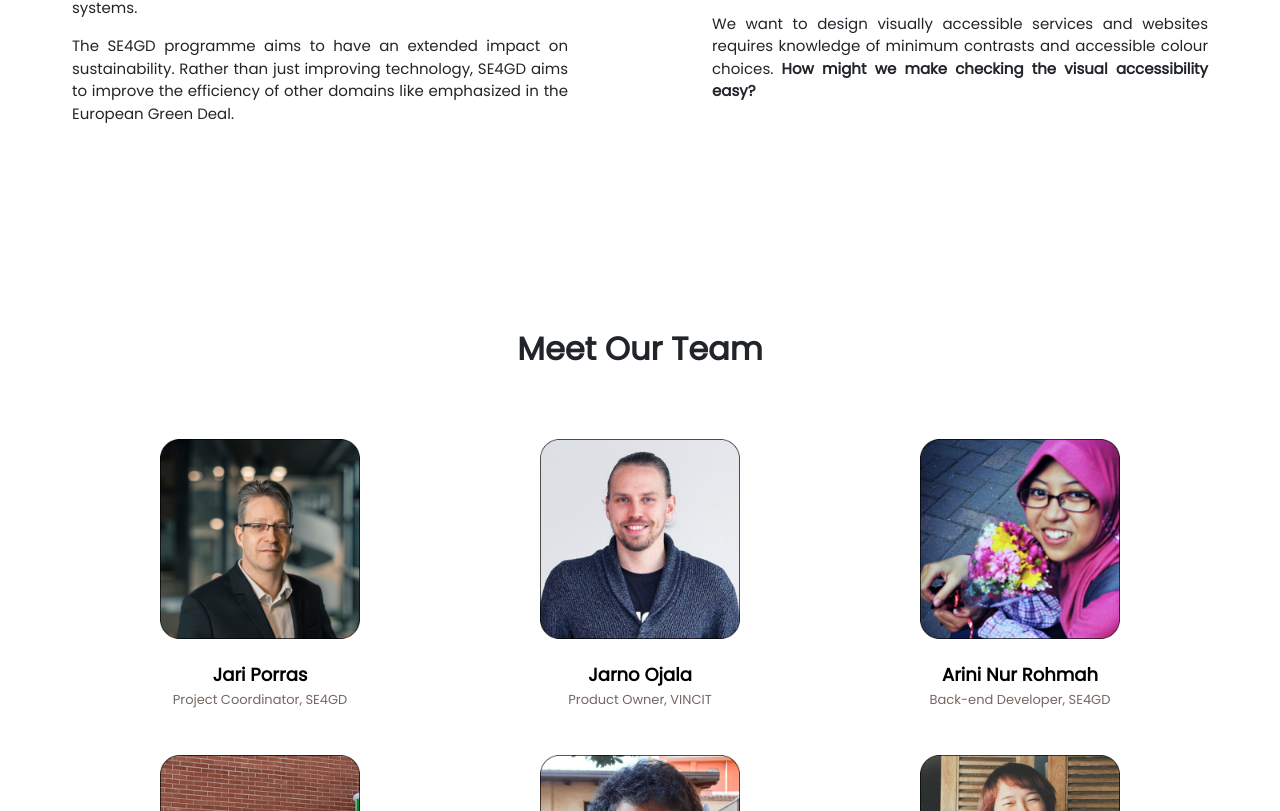
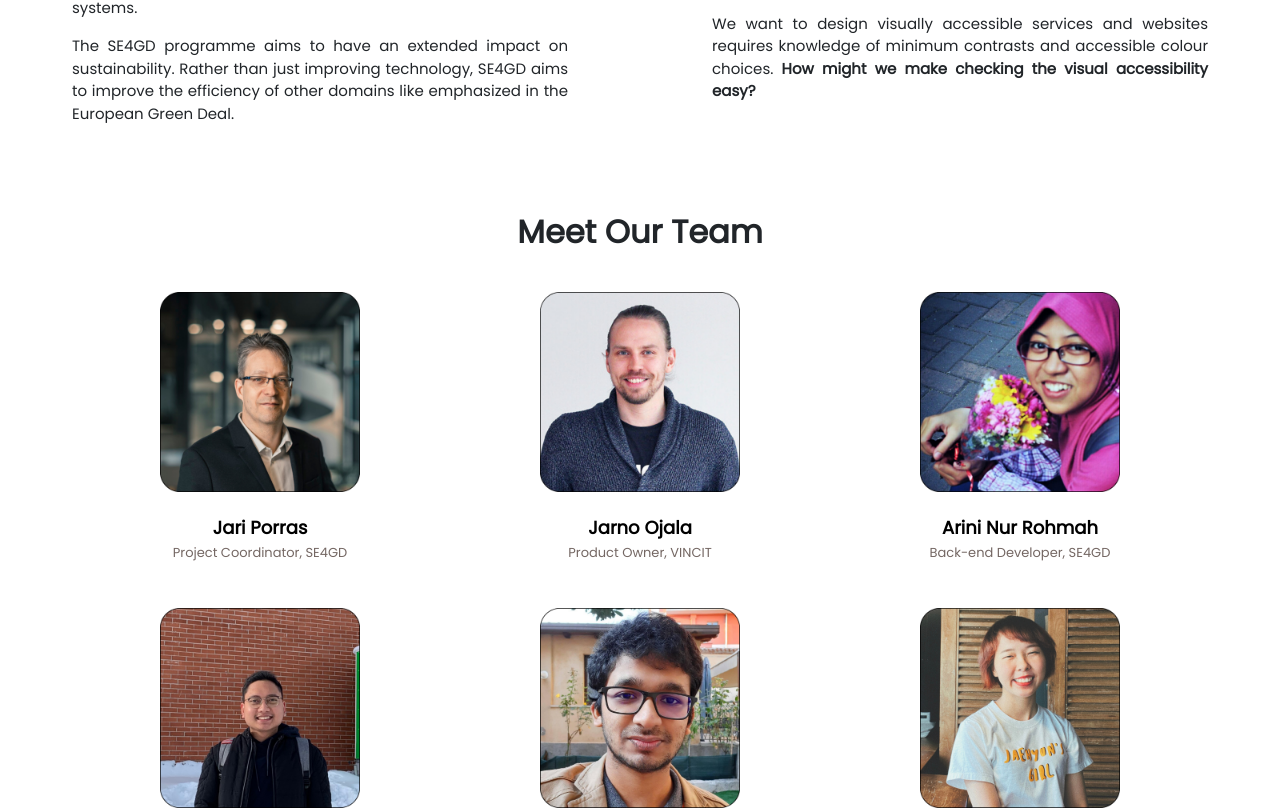
Before and after one commit to eternals-swproject-2021/vincit-tool, a React (Create React App) app in the folder react-app/: page /about-us in a window 1280 px wide. Shown: the part 569-1380 px from the top of the page. Built offline with nearby package versions, Linux system fonts and the light colour scheme.

Commit message:
[11] Rakkan - Fixed padding on Abous Us page

```diff
--- a/react-app/src/pages/about/about.css
+++ b/react-app/src/pages/about/about.css
@@ -15,7 +15,9 @@
 }
 
 .i-wrapper {
-    padding: 4.5rem;
+    padding-top: 4.5rem;
+    padding-left: 4.5rem;
+    padding-right: 4.5rem;
     height: 50%;
     display: flex;
     flex-direction: column;
@@ -108,14 +110,12 @@
 }
 
 section {
-    padding: 45px 0;
     overflow: hidden;
     position: relative;
 }
 
 .section-title {
     text-align: center;
-    padding-bottom: 30px;
     position: relative;
 }
 
```
